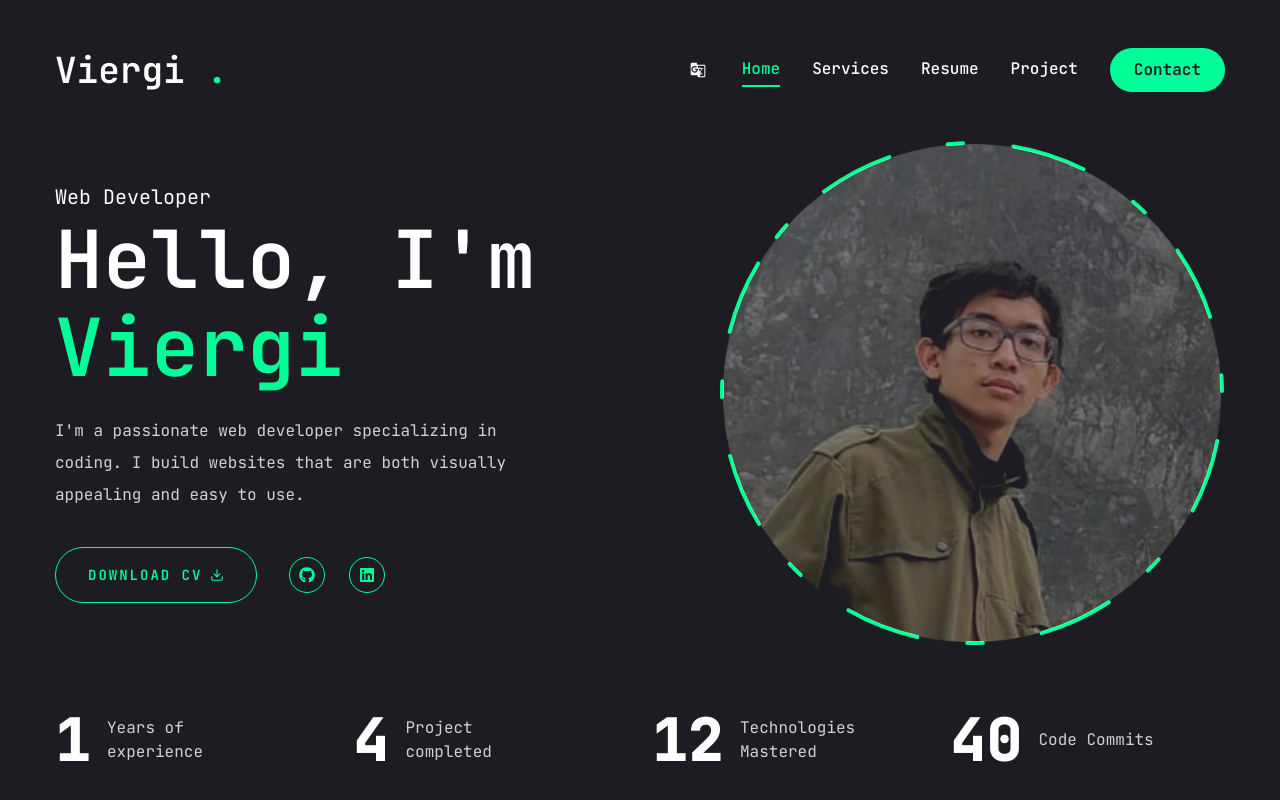
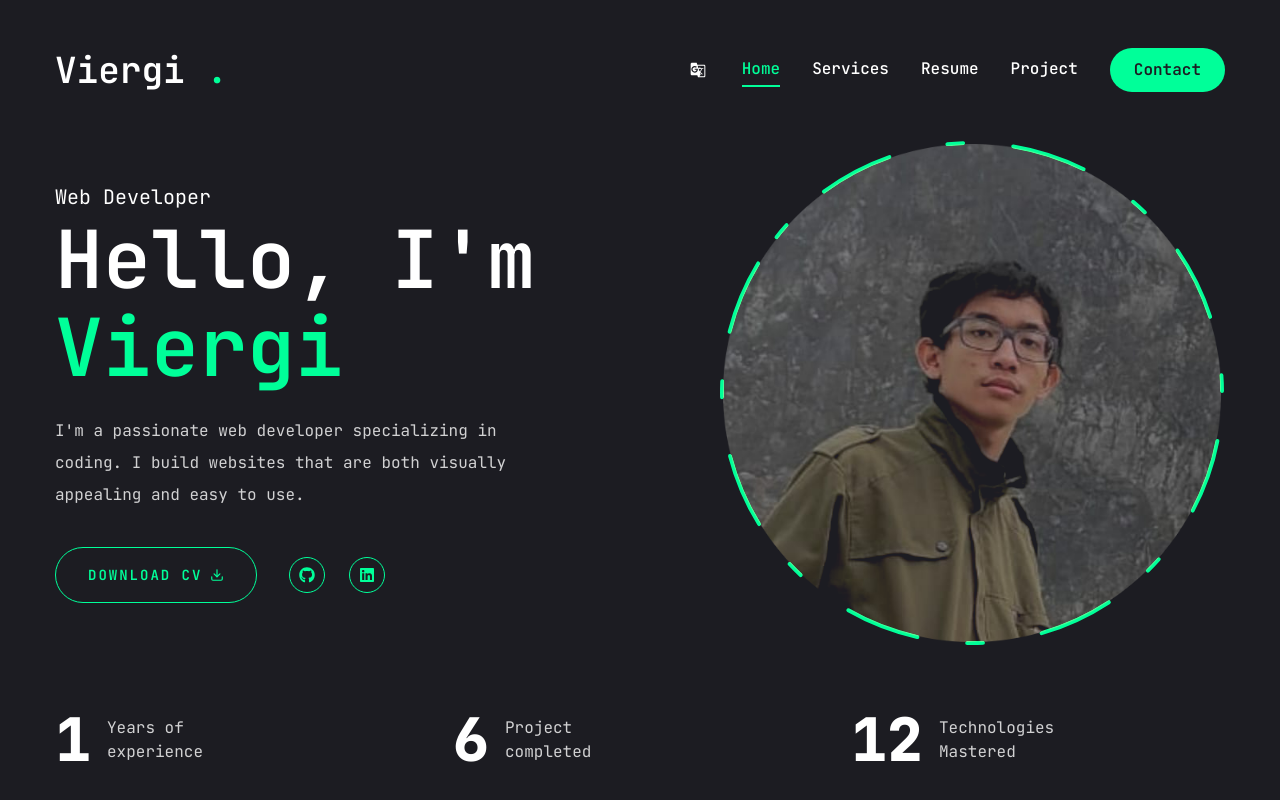
Before and after one commit to Viergi/my-personal-portofolio, a Next.js app: page / in a window 1280 px wide. Built offline with nearby package versions, Linux system fonts and the light colour scheme.

Commit message:
feat: update cv

```diff
--- a/app/page.jsx
+++ b/app/page.jsx
@@ -29,7 +29,7 @@ const Home = () => {
             </p>
             <div className="flex flex-col xl:flex-row items-center gap-8">
               <a
-                href="https://drive.google.com/uc?export=download&id=1AXgOo9CIxObiYG5yvy5tFcQW5c5u1V7g"
+                href="https://drive.google.com/uc?export=download&id=1C8hUIIHXj-FOBP0OaH3LZPrcw9lti1Fi"
                 download
               >
                 <Button
--- a/components/Stats.jsx
+++ b/components/Stats.jsx
@@ -6,12 +6,12 @@ import CountUp, { useCountUp } from "react-countup";
 
 const stats = [
   { num: 1, text: { id: "Tahun pengalaman", en: "Years of experience" } },
-  { num: 4, text: { id: "Proyek selesai", en: "Project completed" } },
+  { num: 6, text: { id: "Proyek selesai", en: "Project completed" } },
   {
     num: 12,
     text: { id: "Teknologi yang dikuasai", en: "Technologies Mastered" },
   },
-  { num: 40, text: { id: "Code Commits", en: "Code Commits" } },
+  // { num: 40, text: { id: "Code Commits", en: "Code Commits" } },
 ];
 
 const Stats = () => {
```
